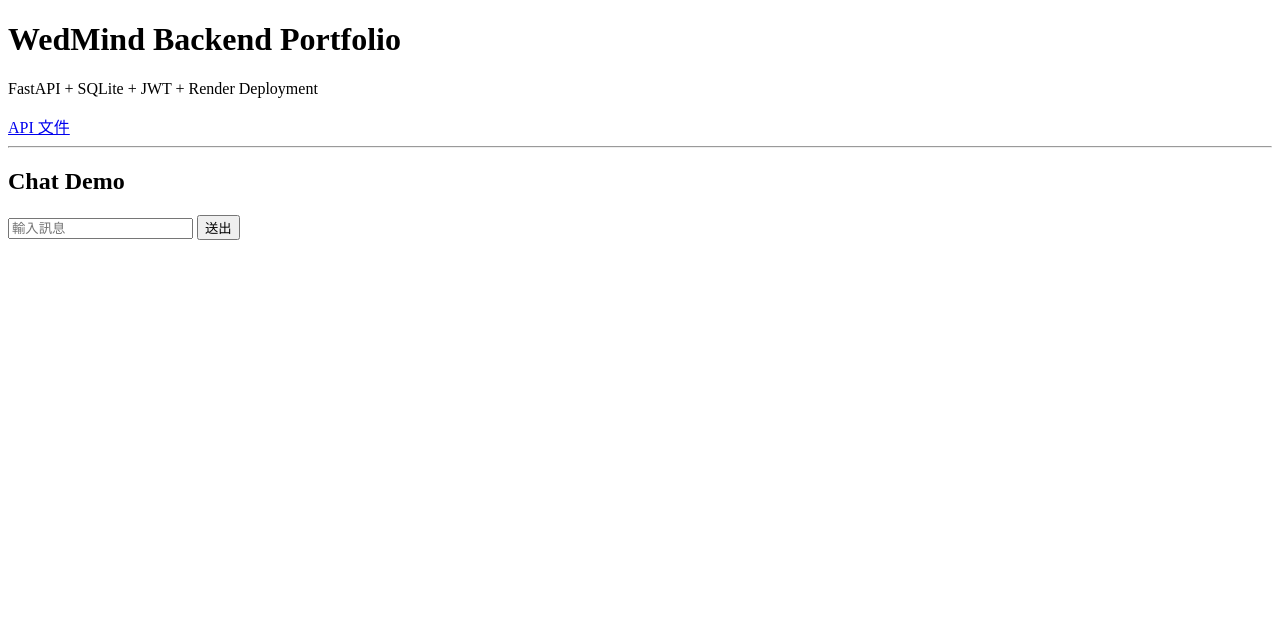
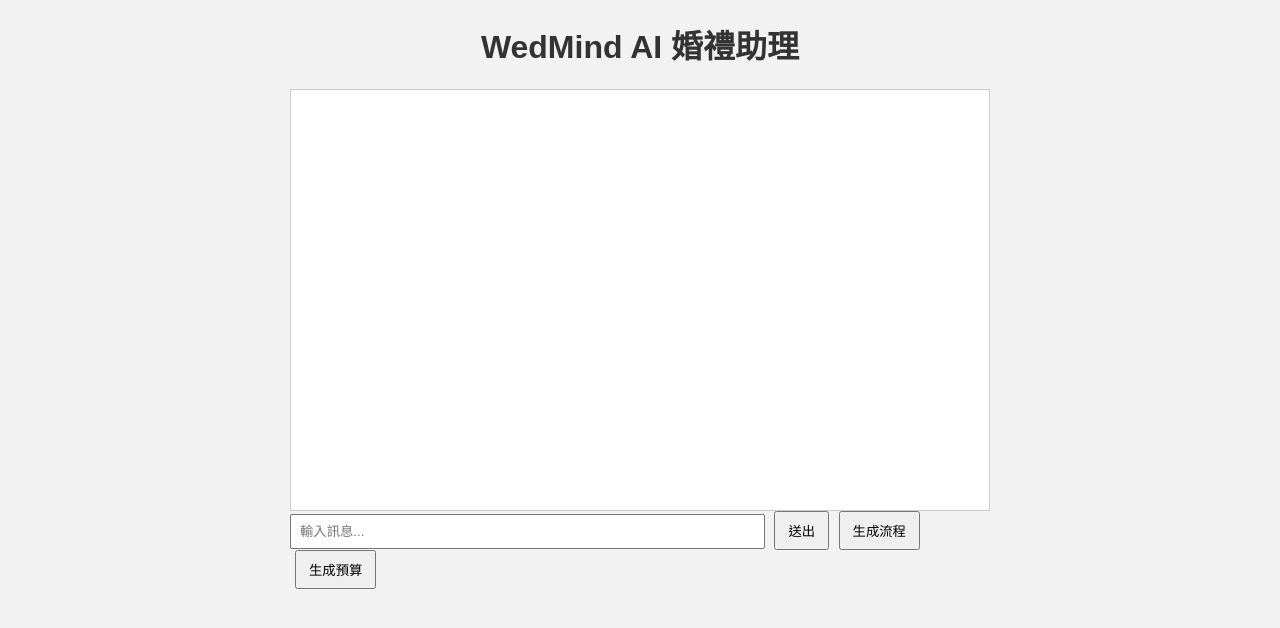
Before and after one commit to chen-yu86/wedmind-ai, a FastAPI app: page / in a window 1280 px wide. Shown: the top 628 px of the page. Run offline with FastAPI, Linux system fonts and the light colour scheme.

Commit message:
Initial stable WedMind portfolio

```diff
--- a/auth.py
+++ b/auth.py
@@ -1,8 +1,7 @@
-#JWT
+from datetime import datetime, timedelta
 from jose import JWTError, jwt
-from datetime import datetime, timedelta
 
-SECRET_KEY = "supersecretkey"
+SECRET_KEY = "wedmindsecret123"
 ALGORITHM = "HS256"
 ACCESS_TOKEN_EXPIRE_MINUTES = 60
 
@@ -10,11 +9,5 @@ def create_access_token(data: dict):
     to_encode = data.copy()
     expire = datetime.utcnow() + timedelta(minutes=ACCESS_TOKEN_EXPIRE_MINUTES)
     to_encode.update({"exp": expire})
-    return jwt.encode(to_encode, SECRET_KEY, algorithm=ALGORITHM)
-
-def verify_token(token: str):
-    try:
-        payload = jwt.decode(token, SECRET_KEY, algorithms=[ALGORITHM])
-        return payload.get("sub")
-    except JWTError:
-        return None
+    encoded_jwt = jwt.encode(to_encode, SECRET_KEY, algorithm=ALGORITHM)
+    return encoded_jwt
--- a/database.py
+++ b/database.py
@@ -1,19 +1,10 @@
 from sqlalchemy import create_engine
 from sqlalchemy.orm import sessionmaker, declarative_base
 
-DATABASE_URL = "sqlite:///./wedmind.db"
+SQLALCHEMY_DATABASE_URL = "sqlite:///./wedmind.db"
 
 engine = create_engine(
-    DATABASE_URL, connect_args={"check_same_thread": False}
+    SQLALCHEMY_DATABASE_URL, connect_args={"check_same_thread": False}
 )
-
-SessionLocal = sessionmaker(bind=engine, autocommit=False, autoflush=False)
-
+SessionLocal = sessionmaker(autocommit=False, autoflush=False, bind=engine)
 Base = declarative_base()
-
-def get_db():
-    db = SessionLocal()
-    try:
-        yield db
-    finally:
-        db.close()
--- a/main.py
+++ b/main.py
@@ -1,67 +1,46 @@
-from fastapi import FastAPI, Depends, HTTPException, Header
+from fastapi import FastAPI, Request
 from fastapi.responses import HTMLResponse
 from fastapi.middleware.cors import CORSMiddleware
-from sqlalchemy.orm import Session
-
-from database import Base, engine, get_db
-from models import ChatHistory
-from schemas import ChatRequest, ChatResponse, TokenResponse
-from auth import create_access_token, verify_token
-
-Base.metadata.create_all(bind=engine)
+from fastapi.templating import Jinja2Templates
+from schemas import ChatRequest
 
 app = FastAPI(title="WedMind Backend Portfolio")
 
+# CORS
 app.add_middleware(
     CORSMiddleware,
     allow_origins=["*"],
-    allow_credentials=True,
     allow_methods=["*"],
-    allow_headers=["*"],
+    allow_headers=["*"]
 )
 
+templates = Jinja2Templates(directory="templates")
+
 @app.get("/", response_class=HTMLResponse)
-def home():
-    with open("templates/index.html", encoding="utf-8") as f:
-        return f.read()
+async def home(request: Request):
+    return templates.TemplateResponse("index.html", {"request": request})
 
-@app.get("/token", response_model=TokenResponse)
-def login(username: str, password: str):
-    if username == "admin" and password == "123456":
-        token = create_access_token({"sub": username})
-        return {"access_token": token, "token_type": "bearer"}
-    raise HTTPException(status_code=401, detail="Invalid credentials")
+@app.post("/chat")
+async def chat_endpoint(req: ChatRequest):
+    user_msg = req.message.lower()
 
-def get_current_user(token: str = Header(None)):
-    if not token:
-        raise HTTPException(status_code=401, detail="Missing token")
-    user = verify_token(token)
-    if not user:
-        raise HTTPException(status_code=401, detail="Invalid token")
-    return user
+    if any(k in user_msg for k in ["流程", "download", "flow", "建議"]):
+        timeline = [
+            {"step": "迎賓", "duration": 1, "suggestion": "提前 30 分鐘準備迎賓流程"},
+            {"step": "儀式", "duration": 2, "suggestion": "確認婚禮儀式順序及音樂"},
+            {"step": "午宴", "duration": 2, "suggestion": "安排餐飲及座位表"},
+            {"step": "攝影", "duration": 2, "suggestion": "攝影師準備拍攝角度"}
+        ]
+        return {"reply": "已生成婚禮流程表 📝", "timeline": timeline}
 
-@app.post("/chat", response_model=ChatResponse)
-def chat(req: ChatRequest,
-         db: Session = Depends(get_db),
-         user: str = Depends(get_current_user)):
+    elif any(k in user_msg for k in ["預算","budget"]):
+        budget_allocation = {
+            "場地": int(req.budget*0.4),
+            "餐飲": int(req.budget*0.3),
+            "攝影錄影": int(req.budget*0.15),
+            "佈置花藝": int(req.budget*0.15)
+        }
+        return {"reply": f"婚禮預算建議: {budget_allocation}", "budget": budget_allocation}
 
-    message = req.message.lower()
-
-    if "流程" in message:
-        reply = "婚禮流程建議：迎賓 → 儀式 → 宴客 → 送客"
-    elif "預算" in message:
-        reply = "預算分配建議：場地40%、餐飲30%、攝影15%、佈置15%"
-    elif "攝影" in message:
-        reply = "建議提前與攝影師溝通拍攝清單與時間安排"
     else:
-        reply = f"您好，您說的是：{req.message}"
-
-    chat_record = ChatHistory(message=req.message, reply=reply)
-    db.add(chat_record)
-    db.commit()
-
-    return {"reply": reply}
-
-@app.get("/history")
-def get_history(db: Session = Depends(get_db)):
-    return db.query(ChatHistory).all()
+        return {"reply": f"您好！您說的是：{req.message}"}
--- a/templates/index.html
+++ b/templates/index.html
@@ -1,52 +1,94 @@
 <!DOCTYPE html>
-<html>
+<html lang="zh-TW">
 <head>
 <meta charset="UTF-8">
-<title>WedMind Backend Project</title>
+<meta name="viewport" content="width=device-width, initial-scale=1.0">
+<title>WedMind AI 婚禮助理</title>
+<style>
+    body { font-family: Arial, sans-serif; margin: 20px; background: #f2f2f2; }
+    h1 { color: #333; text-align: center; }
+    #chatBox { width: 100%; max-width: 700px; margin: 20px auto; }
+    #messages { border: 1px solid #ccc; height: 400px; overflow-y: auto; padding: 10px; background: #fff; }
+    .user { color: blue; margin: 5px 0; }
+    .bot { color: green; margin: 5px 0; }
+    table { border-collapse: collapse; margin: 5px 0; }
+    table, th, td { border: 1px solid #999; padding: 5px; }
+    input[type="text"] { width: 65%; padding: 8px; }
+    button { padding: 8px 12px; margin-left: 5px; }
+</style>
 </head>
 <body>
 
-<h1>WedMind Backend Portfolio</h1>
-<p>FastAPI + SQLite + JWT + Render Deployment</p>
+<h1>WedMind AI 婚禮助理</h1>
 
-<a href="/docs">API 文件</a>
-
-<hr>
-
-<h2>Chat Demo</h2>
-
-<input id="msg" placeholder="輸入訊息">
-<button onclick="send()">送出</button>
-
-<div id="result"></div>
+<div id="chatBox">
+    <div id="messages"></div>
+    <input type="text" id="userInput" placeholder="輸入訊息..." />
+    <button onclick="sendMessage()">送出</button>
+    <button onclick="generateTimeline()">生成流程</button>
+    <button onclick="generateBudget()">生成預算</button>
+</div>
 
 <script>
-let token="";
+const messagesDiv = document.getElementById("messages");
 
-async function login(){
-    const res=await fetch("/token?username=admin&password=123456");
-    const data=await res.json();
-    token=data.access_token;
+function appendMessage(sender, text) {
+    const div = document.createElement("div");
+    div.className = sender;
+    div.innerHTML = text;
+    messagesDiv.appendChild(div);
+    messagesDiv.scrollTop = messagesDiv.scrollHeight;
 }
 
-async function send(){
-    const message=document.getElementById("msg").value;
+async function sendMessage() {
+    const input = document.getElementById("userInput");
+    const message = input.value.trim();
+    if (!message) return;
+    appendMessage("user", message);
+    input.value = "";
 
-    const res=await fetch("/chat",{
-        method:"POST",
-        headers:{
-            "Content-Type":"application/json",
-            "token":token
-        },
-        body:JSON.stringify({message})
+    const response = await fetch("/chat", {
+        method: "POST",
+        headers: { "Content-Type": "application/json" },
+        body: JSON.stringify({ message })
     });
+    const data = await response.json();
 
-    const data=await res.json();
-    document.getElementById("result").innerHTML+=
-    "<p><b>AI:</b>"+data.reply+"</p>";
+    // 回覆文字
+    appendMessage("bot", data.reply);
+
+    // 流程表
+    if (data.timeline) {
+        appendMessage("bot", "<b>婚禮流程表 📝</b>");
+        let tableHTML = "<table><tr><th>步驟</th><th>時長(小時)</th><th>建議</th></tr>";
+        data.timeline.forEach(step => {
+            tableHTML += `<tr><td>${step.step}</td><td>${step.duration}</td><td>${step.suggestion}</td></tr>`;
+        });
+        tableHTML += "</table>";
+        appendMessage("bot", tableHTML);
+    }
+
+    // 預算表
+    if (data.budget) {
+        appendMessage("bot", "<b>婚禮預算建議 💰</b>");
+        let tableHTML = "<table><tr><th>項目</th><th>金額(元)</th></tr>";
+        Object.entries(data.budget).forEach(([key, value]) => {
+            tableHTML += `<tr><td>${key}</td><td>${value}</td></tr>`;
+        });
+        tableHTML += "</table>";
+        appendMessage("bot", tableHTML);
+    }
 }
 
-login();
+async function generateTimeline() {
+    document.getElementById("userInput").value = "流程";
+    await sendMessage();
+}
+
+async function generateBudget() {
+    document.getElementById("userInput").value = "預算";
+    await sendMessage();
+}
 </script>
 
 </body>
```
Also changed, not shown: models.py (+4 -5 lines), requirements.txt (+6 -6 lines), schemas.py (+6 -6 lines), 1 other file.
